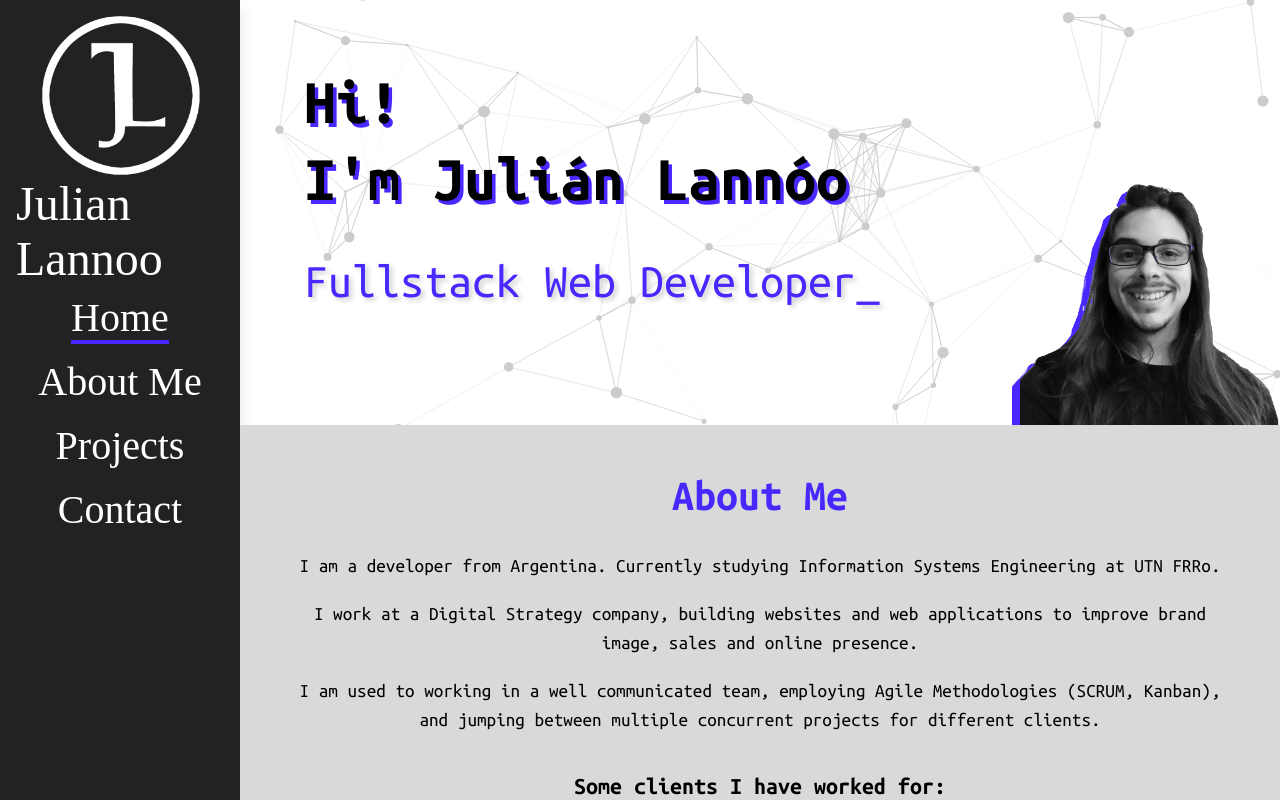
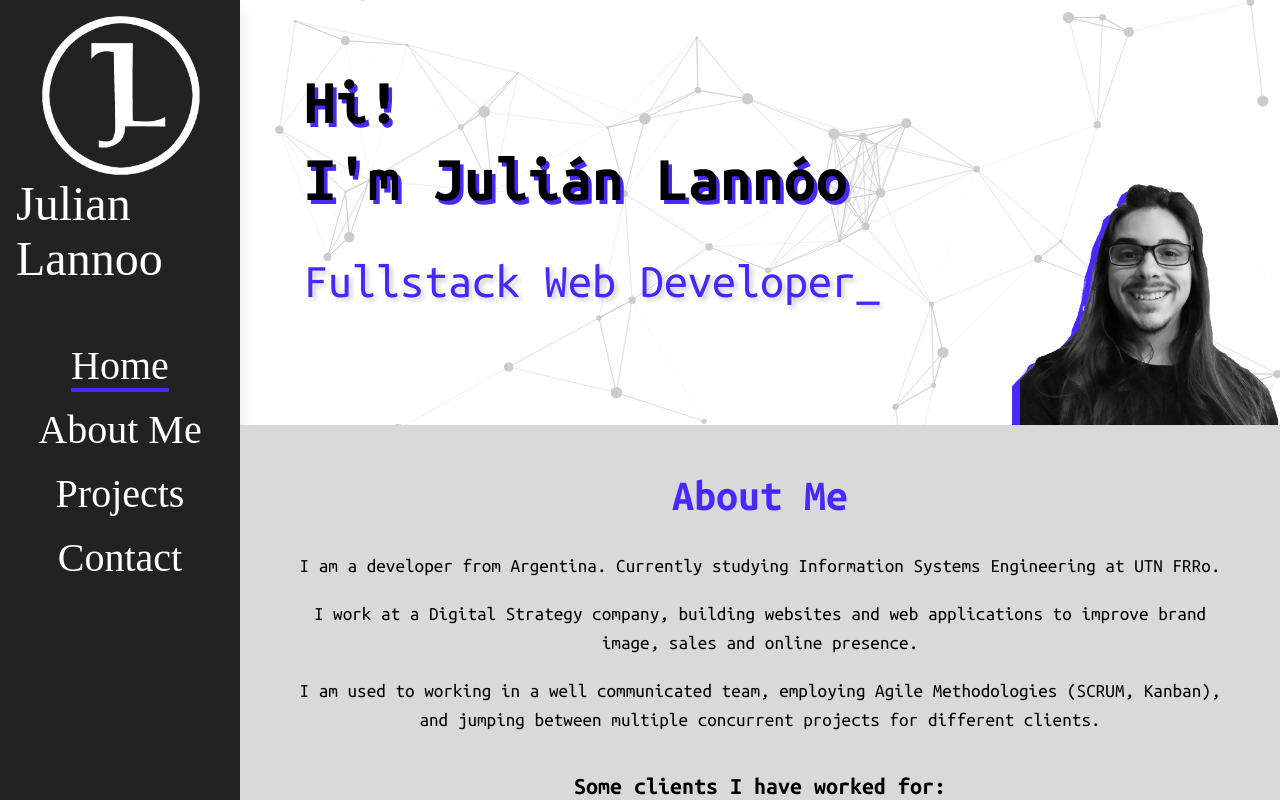
Before and after one commit to JLannoo/portfolio, a React (Vite) app: page / in a window 1280 px wide. Shown: the top 800 px of the page. Built offline with nearby package versions, Linux system fonts and the light colour scheme; a web font is replaced by a local one.

Commit message:
Fix navbar socials

```diff
--- a/src/components/Navbar/Navbar.module.scss
+++ b/src/components/Navbar/Navbar.module.scss
@@ -31,7 +31,8 @@ $navbar-width: 240px;
         max-width: 100%;
         margin: 0;
         padding: 0;
-        padding-bottom: 17rem;
+        margin-top: 3rem;
+        margin-bottom: auto;
     }
 
     @media screen and (max-width: $navbar-shrink) {
```
